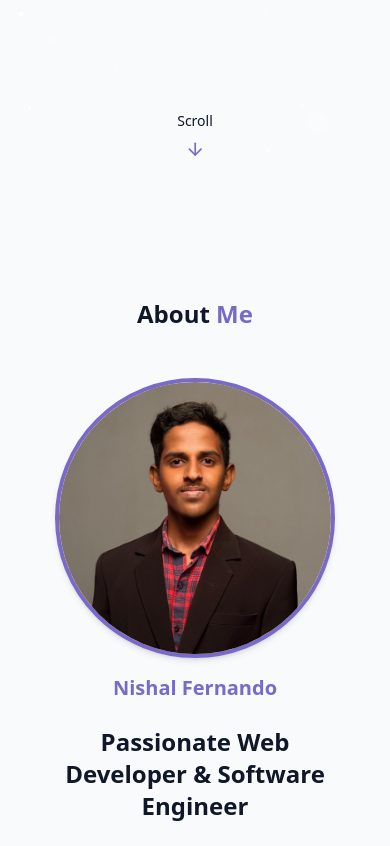
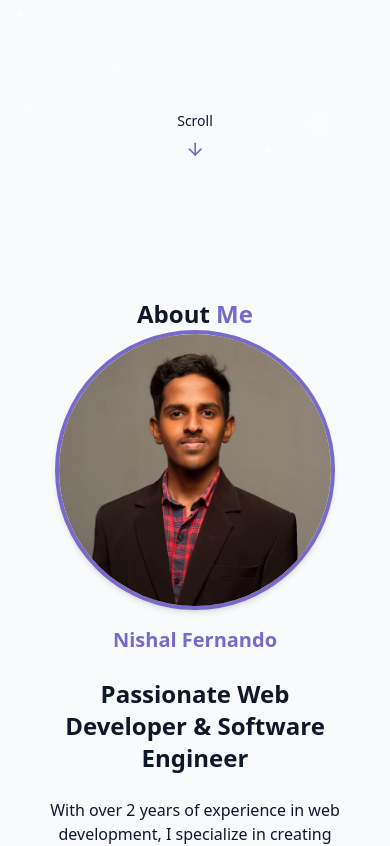
Before and after one commit to NishalFdo/Nishal-portfolio, a React (Vite) app: page / in a window 390 px wide. Shown: the part 642-1488 px from the top of the page. Built offline with nearby package versions, Linux system fonts and the light colour scheme.

Commit message:
double scroll fixed

```diff
--- a/src/components/AboutSection.jsx
+++ b/src/components/AboutSection.jsx
@@ -5,7 +5,7 @@ export const AboutSection = () => {
         <section id="about" className="py-24 px-4 relative">
             <div className="container mx-auto max-w-5xl">
                 <h2
-                    className="text-2xl md:text-4xl font-bold mb-12 text-center"
+                    className="text-2xl md:text-4xl font-bold  text-center"
                     data-aos="fade-down"
                 >
                     About <span className="text-primary"> Me</span>
--- a/src/components/HeroSection.jsx
+++ b/src/components/HeroSection.jsx
@@ -4,7 +4,7 @@ export const HeroSection = () => {
     return (
         <section
             id="hero"
-            className="relative  min-h-screen flex flex-col items-center justify-center px-4 "
+            className="relative min-h-screen flex flex-col items-center justify-center px-4 "
         >
             <div className="container max-w-4xl mx-auto text-center z-10">
                 <div className="space-y-6">
--- a/src/components/StarBackground.jsx
+++ b/src/components/StarBackground.jsx
@@ -60,7 +60,7 @@ export const StarBackground = () => {
     };
 
     return (
-        <div className="fixed inset-0 overflow-hidden pointer-events-none z-0">
+        <div className="fixed inset-0  pointer-events-none z-0">
             {stars.map((star) => (
                 <div
                     key={star.id}
--- a/src/index.css
+++ b/src/index.css
@@ -124,6 +124,8 @@
   body {
     @apply bg-background text-foreground transition-colors duration-300;
     font-feature-settings: "rlig" 1, "calt" 1;
+    overflow-x: hidden;
+
   }
 
   /* --- Floating Bubble Animation (Light Mode Only) --- */
--- a/src/pages/Home.jsx
+++ b/src/pages/Home.jsx
@@ -10,7 +10,7 @@ import { Footer } from "../components/Footer";
 
 export const Home = () => {
     return (
-        <div className="min-h-screen bg-background text-foreground overflow-x-hidden">
+        <div className=" bg-background text-foreground overflow-y-hidden">
             {/* Theme Toggle */}
             <ThemeToggle />
             {/* Background Effects */}
```
